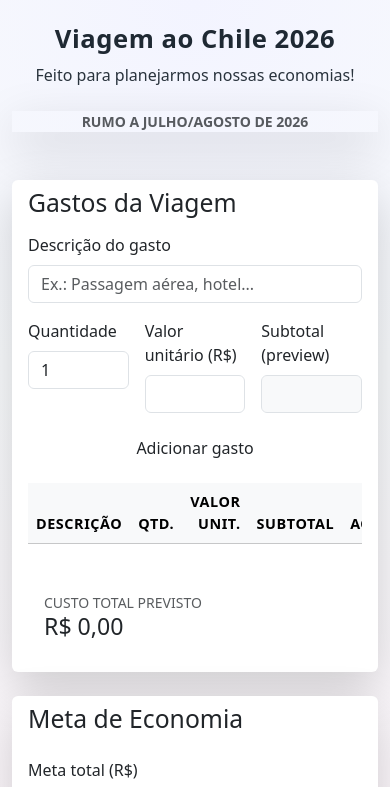
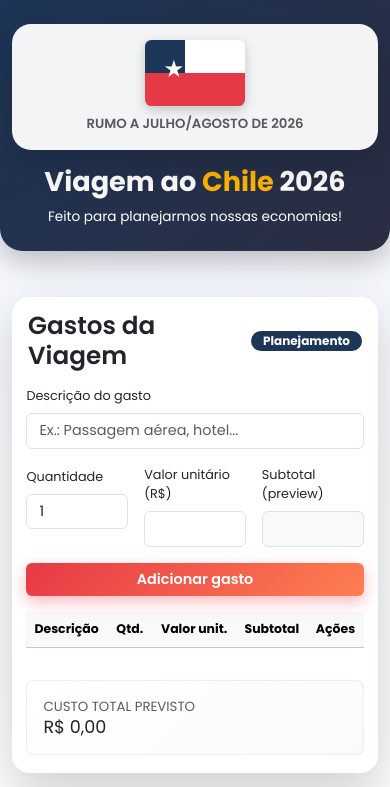
Before and after one commit to kinael/nossa-viagem, a plain HTML site: page index.html in a window 390 px wide. Shown: the top 787 px of the page. Drawn offline with nearby package versions, Linux system fonts and the light colour scheme.

Commit message:
Update styles.css

```diff
--- a/styles.css
+++ b/styles.css
@@ -1,191 +1,268 @@
-/* ===========================
-   Estilos gerais
-   =========================== */
-
-body {
-    font-family: system-ui, -apple-system, BlinkMacSystemFont, "Segoe UI", sans-serif;
-    background: radial-gradient(circle at top, #f3f4ff 0, #f8fafc 35%, #fdf2f8 100%);
-    color: #1f2933;
+:root {
+  --chile-red: #e63946;
+  --chile-blue: #1d3557;
+  --chile-light: #f1faee;
+  --chile-soft: #edf2f4;
+  --chile-accent: #ffb703;
 }
 
-/* Remove foco "feio" padrão, mas mantém acessibilidade */
-:focus-visible {
-    outline: 2px solid #2563eb;
-    outline-offset: 2px;
+/* Fonte geral */
+body {
+  font-family: "Poppins", system-ui, -apple-system, BlinkMacSystemFont,
+    "Segoe UI", sans-serif;
+  background: radial-gradient(circle at top, #f0f4ff 0, #f8fafc 40%, #ffffff 100%);
+  color: #1f2933;
+  margin: 0;
 }
 
-/* ===========================
-   Hero / Header
-   =========================== */
-
-.hero-chile {
-    background: linear-gradient(120deg, #0b4ba3 0%, #2563eb 35%, #e11d48 100%);
-    color: #f9fafb;
-    position: relative;
-    overflow: hidden;
-}
-
-.hero-chile::before {
-    content: "";
-    position: absolute;
-    inset: 0;
-    background: radial-gradient(circle at top left, rgba(255,255,255,0.15), transparent 55%),
-                radial-gradient(circle at bottom right, rgba(255,255,255,0.18), transparent 55%);
-    opacity: 0.8;
-}
-
-.hero-chile .container {
-    position: relative;
-    z-index: 1;
+/* Hero topo */
+.chile-hero {
+  background: linear-gradient(135deg, var(--chile-blue), #2b2d42);
+  color: #ffffff;
+  border-radius: 0 0 2rem 2rem;
+  box-shadow: 0 10px 30px rgba(0, 0, 0, 0.25);
 }
 
 .hero-title {
-    font-weight: 700;
-    letter-spacing: 0.02em;
+  font-weight: 700;
+  font-size: clamp(2rem, 4vw, 2.6rem);
+}
+
+.hero-title span {
+  color: var(--chile-accent);
 }
 
 .hero-subtitle {
-    opacity: 0.95;
+  font-size: 0.95rem;
+  max-width: 450px;
 }
 
-/* Bandeira do Chile em CSS */
-.chile-flag {
-    width: 140px;
-    height: 90px;
-    border-radius: 12px;
-    overflow: hidden;
-    position: relative;
-    border: 3px solid rgba(255,255,255,0.9);
-    background: #fff;
+/* Cartão da bandeira */
+.flag-card {
+  background: rgba(255, 255, 255, 0.95);
+  border-radius: 1.2rem;
+  padding: 1.2rem;
+  backdrop-filter: blur(8px);
 }
 
-/* Parte inferior vermelha */
-.chile-flag::after {
-    content: "";
-    position: absolute;
-    left: 0;
-    right: 0;
-    bottom: 0;
-    height: 50%;
-    background: #d50000;
+.flag-chile {
+  width: 120px;
+  height: 80px;
+  margin: 0 auto;
+  border-radius: 0.4rem;
+  box-shadow: 0 4px 12px rgba(0, 0, 0, 0.2);
+  background:
+    linear-gradient(to bottom, #ffffff 50%, var(--chile-red) 50%) 0 0 / 100% 100% no-repeat;
+  position: relative;
 }
 
-/* Quadrado azul */
-.chile-flag::before {
-    content: "★";
-    position: absolute;
-    left: 0;
-    top: 0;
-    width: 40%;
-    height: 50%;
-    background: #0039a6;
-    color: #fff;
-    display: flex;
-    align-items: center;
-    justify-content: center;
-    font-size: 26px;
+/* Quadrado azul da bandeira */
+.flag-chile::before {
+  content: "";
+  position: absolute;
+  top: 0;
+  left: 0;
+  width: 40%;
+  height: 50%;
+  background: var(--chile-blue);
+  border-radius: 0.4rem 0 0 0;
 }
 
-/* ===========================
-   Cards / Glassmorphism
-   =========================== */
-
-.card-glass {
-    background: rgba(255,255,255,0.9);
-    border-radius: 18px;
-    border: 1px solid rgba(148,163,184,0.4);
-    box-shadow:
-        0 18px 40px rgba(15,23,42,0.12),
-        0 0 0 1px rgba(255,255,255,0.4) inset;
-    backdrop-filter: blur(12px);
+/* Estrela branca */
+.flag-chile::after {
+  content: "★";
+  position: absolute;
+  top: 14px;
+  left: 18px;
+  font-size: 1.3rem;
+  color: #ffffff;
 }
 
-.card-link {
-    border-radius: 18px;
-    border: 1px solid rgba(148,163,184,0.4);
-    background: linear-gradient(120deg, rgba(255,255,255,0.95), rgba(219,234,254,0.9));
-    box-shadow: 0 10px 24px rgba(15,23,42,0.08);
-    transition: transform 0.2s ease, box-shadow 0.2s ease, border-color 0.2s ease;
+/* Cards principais */
+.card {
+  border-radius: 1.4rem;
 }
 
-.card-link:hover {
-    transform: translateY(-3px);
-    border-color: #2563eb;
-    box-shadow: 0 18px 40px rgba(37,99,235,0.18);
+.card-title {
+  font-weight: 600;
 }
 
-/* Bolinha de ícone */
-.icon-circle {
-    width: 46px;
-    height: 46px;
-    border-radius: 50%;
-    display: grid;
-    place-items: center;
-    font-size: 1.5rem;
-    background: #0b4ba3;
-    color: #f9fafb;
+/* Badges personalizadas */
+.bg-chile {
+  background: var(--chile-blue);
 }
 
-/* Título de seção */
-.section-title {
-    font-weight: 700;
+.bg-chile-alt {
+  background: var(--chile-red);
 }
 
-/* Estatísticas da meta */
-.meta-stat {
-    padding: 0.5rem 0.75rem;
-    border-radius: 10px;
-    background: rgba(248,250,252,0.9);
-    border: 1px solid rgba(226,232,240,0.9);
+/* Badge dentro do header */
+.card-header .badge {
+  padding: 4px 12px;
+  font-size: 0.75rem;
+  border-radius: 999px;
+  line-height: 1;
 }
 
-/* Progress bar maior */
-.progress-lg {
-    height: 20px;
-    border-radius: 999px;
-    overflow: hidden;
+/* Botões */
+.btn-chile {
+  background: linear-gradient(135deg, var(--chile-red), #ff7f51);
+  border: none;
+  color: #ffffff;
+  font-weight: 600;
+  box-shadow: 0 6px 16px rgba(230, 57, 70, 0.35);
 }
 
-/* Tabela de gastos mais elegante */
-.table thead th {
-    border-top: none;
-    font-size: 0.9rem;
-    text-transform: uppercase;
-    letter-spacing: 0.04em;
+.btn-chile:hover {
+  filter: brightness(1.05);
+  color: #ffffff;
 }
 
-.table-hover tbody tr:hover {
-    background: rgba(239,246,255,0.7);
+/* Total card */
+.total-card {
+  background: linear-gradient(135deg, #ffffff, #f8fafc);
+  border: 1px solid rgba(15, 23, 42, 0.06);
 }
 
-/* Botões de ação na tabela */
-.btn-acao {
-    padding: 0.25rem 0.5rem;
-    font-size: 0.78rem;
+/* Barra de progresso */
+.meta-progress {
+  height: 1rem;
+  border-radius: 999px;
+  background-color: #e5e7eb;
 }
 
-/* ===========================
-   Responsividade
-   =========================== */
-
-@media (max-width: 767.98px) {
-    .hero-title {
-        font-size: 1.6rem;
-    }
-    .chile-flag {
-        width: 120px;
-        height: 78px;
-    }
+/* Footer */
+footer {
+  margin-top: 1rem;
 }
 
-/* Margem mais suave no main */
-main.container {
-    margin-top: 1rem;
+/* ============================= */
+/*      RESPONSIVIDADE MOBILE    */
+/* ============================= */
+
+/* até tablets / celulares em pé */
+@media (max-width: 768px) {
+  body {
+    font-size: 0.95rem;
+  }
+
+  /* Hero mais compacto e centralizado */
+  .chile-hero {
+    border-radius: 0 0 1.4rem 1.4rem;
+  }
+
+  .chile-hero .container {
+    padding-top: 1.5rem;
+    padding-bottom: 1.8rem;
+  }
+
+  .chile-hero .row {
+    flex-direction: column-reverse;
+    text-align: center;
+    row-gap: 1rem;
+  }
+
+  .hero-title {
+    font-size: 1.9rem;
+  }
+
+  .hero-subtitle {
+    max-width: 100%;
+    margin: 0 auto;
+  }
+
+  .flag-card {
+    margin: 0 auto;
+    padding: 1rem 1.1rem;
+  }
+
+  .flag-chile {
+    width: 100px;
+    height: 66px;
+  }
+
+  /* Cards: menos padding */
+  .card {
+    border-radius: 1.1rem;
+  }
+
+  .card-header {
+    padding: 0.85rem 1rem 0.25rem 1rem;
+  }
+
+  .card-body {
+    padding: 0.9rem 1rem 1.2rem 1rem;
+  }
+
+  /* Tabela de gastos: texto menor e sem quebrar feio */
+  #tabelaGastos th,
+  #tabelaGastos td {
+    font-size: 0.8rem;
+    white-space: nowrap;
+  }
+
+  /* Total card em coluna, fica mais bonito no mobile */
+  .total-card {
+    flex-direction: column;
+    align-items: flex-start;
+    gap: 0.4rem;
+  }
+
+  /* Inputs e botões com tipografia mais leve */
+  .form-label {
+    font-size: 0.8rem;
+  }
+
+  .form-control,
+  .input-group-text,
+  .btn {
+    font-size: 0.9rem;
+  }
+
+  /* Botões do formulário de gastos em coluna quando apertar espaço */
+  #gastoForm .col-12.d-flex {
+    flex-direction: column;
+  }
+
+  #gastoForm .col-12.d-flex .btn {
+    width: 100%;
+  }
+
+  /* Badge cola mais no título sem esmagar layout */
+  .card-header .badge {
+    margin-left: 0.5rem;
+    flex-shrink: 0;
+  }
+
+  main.container {
+    padding-top: 1.4rem;
+  }
 }
 
-/* Footer simples (se quiser adicionar depois)
-footer {
+/* Celulares bem pequenos */
+@media (max-width: 576px) {
+  .hero-title {
+    font-size: 1.7rem;
+  }
+
+  .hero-subtitle {
     font-size: 0.85rem;
-    color: #6b7280;
+  }
+
+  .card-body {
+    padding: 0.85rem 0.9rem 1.1rem 0.9rem;
+  }
+
+  #tabelaGastos th,
+  #tabelaGastos td {
+    font-size: 0.78rem;
+  }
+
+  .total-card h3 {
+    font-size: 1.1rem;
+  }
+
+  footer {
+    font-size: 0.75rem;
+  }
 }
-*/
```
